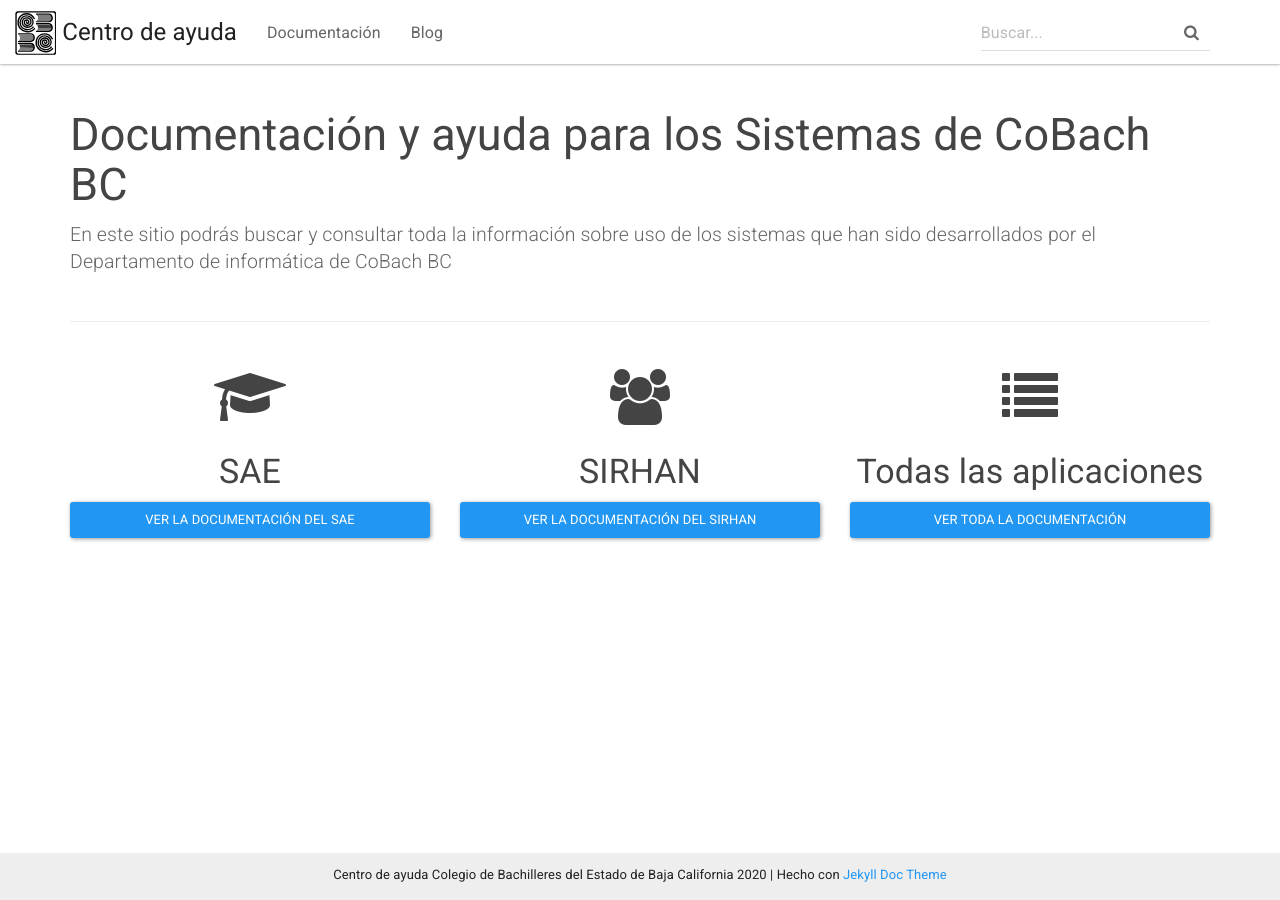
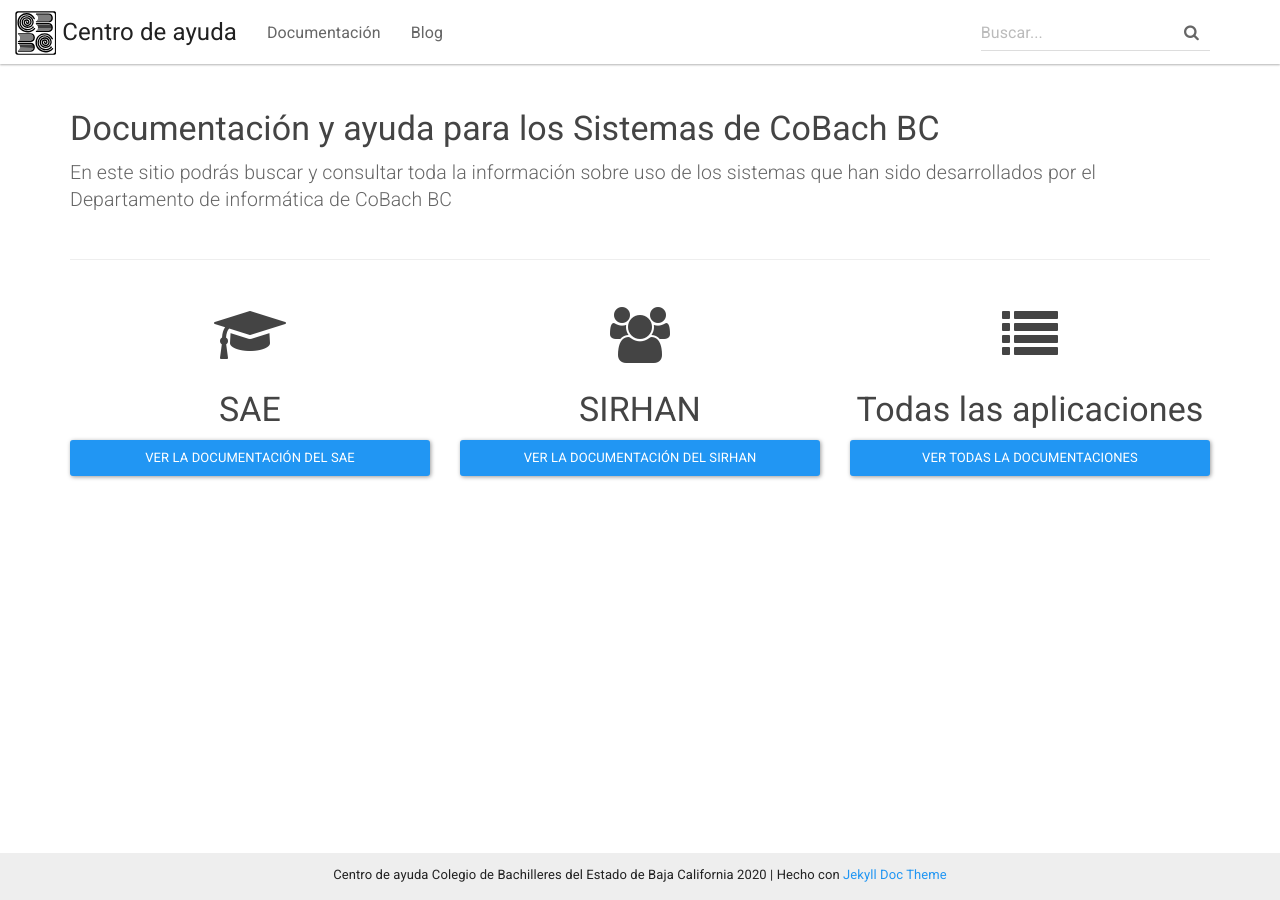
Before and after one commit to CoBachBC/centrodeayuda, a Jekyll site: the page built from docs/index.html, in a window 1280 px wide. Built offline with Jekyll 4.4.1, drawn with Linux system fonts in a browser that asks for light colours.

Commit message:
Update index.html

```diff
--- a/docs/index.html
+++ b/docs/index.html
@@ -5,7 +5,7 @@
 <div class="container">
     <div class="row">
         <div class="col-md-12">
-            <h2 class="header-light regular-pad">Documentación y ayuda para los Sistemas de CoBach BC</h2>
+            <h3 class="header-light regular-pad">Documentación y ayuda para los Sistemas de CoBach BC</h3>
               <p class="lead">En este sitio podrás buscar y consultar toda la información sobre uso de los sistemas que han sido desarrollados por el Departamento de informática de CoBach BC</p>
         </div>
     </div>
@@ -24,7 +24,7 @@
         <div class="col-sm-4">
             <h1 class="text-center"><i class="fa fa-list" aria-hidden="true"></i></h1>
             <h3 class="text-center">Todas las aplicaciones</h3>
-            <a href="docs/home" class="btn btn-primary btn-block">Ver toda la documentación</a>
+            <a href="docs/home" class="btn btn-primary btn-block">Ver todas la documentaciones</a>
         </div>
     </div>
 </div>
```
